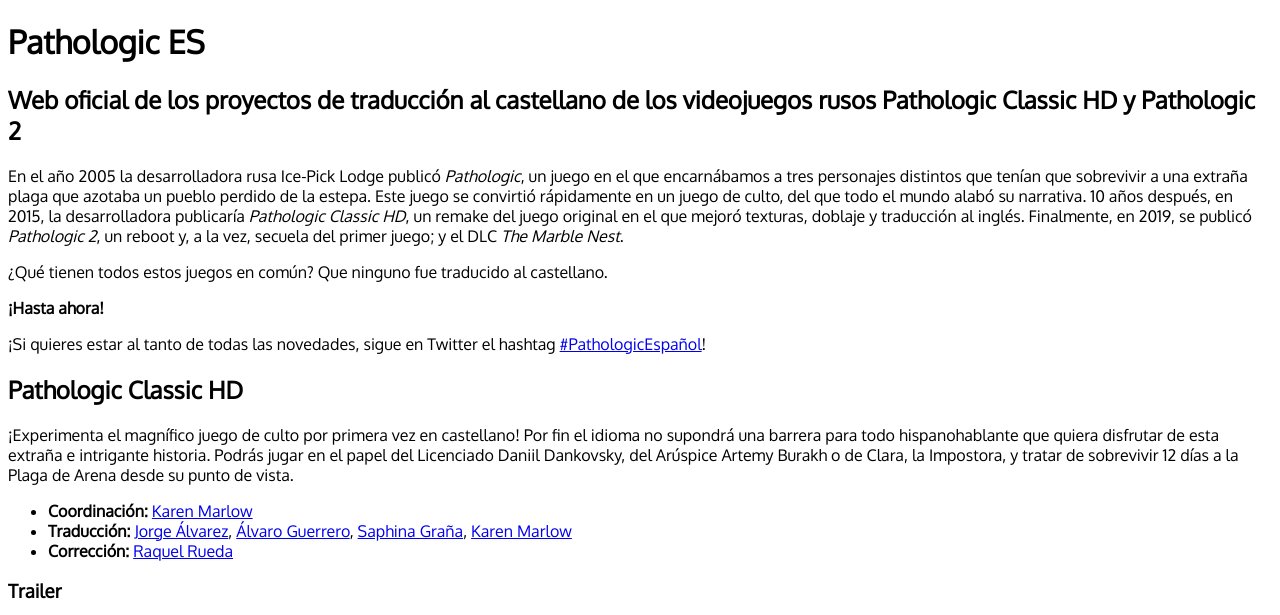
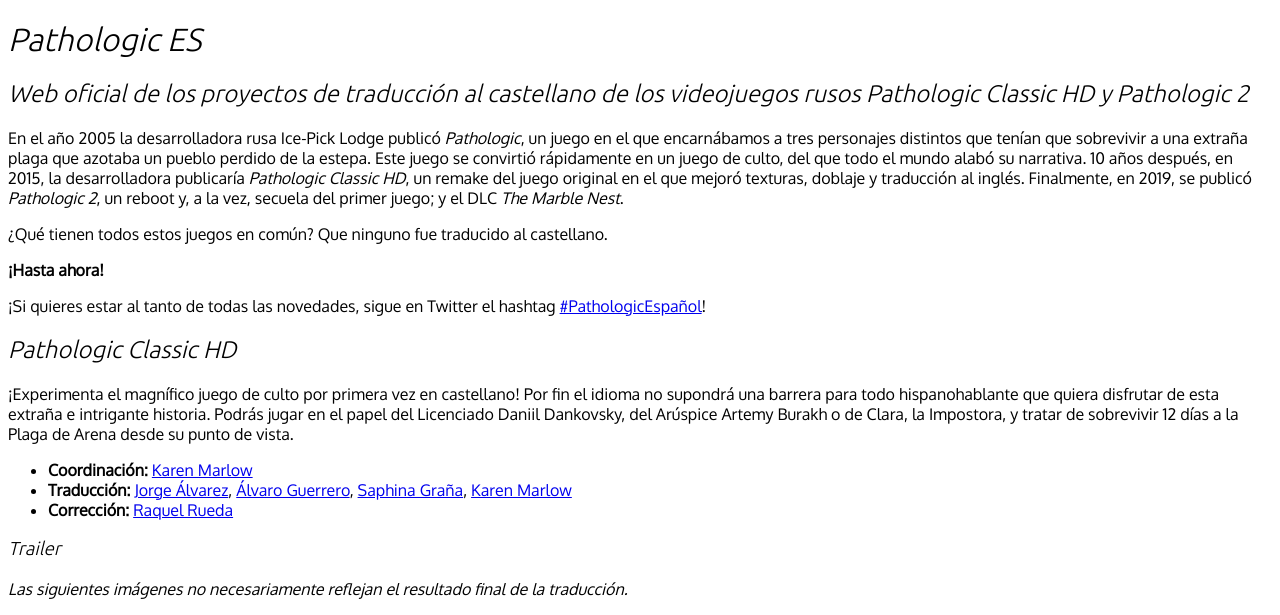
Before and after one commit to pathologic-es/pathologic-es.github.io, a Jekyll site: the page built from index.md, in a window 1280 px wide. Shown: the top 615 px of the page. Built offline with Jekyll 4.4.1, drawn with Linux system fonts in a browser that asks for light colours; grey boxes are pictures that could not be loaded.

Commit message:
Update styles.css

```diff
--- a/assets/styles.css
+++ b/assets/styles.css
@@ -1,4 +1,4 @@
 @import url('https://fonts.googleapis.com/css2?family=Oxygen&family=Ubuntu:wght@300&display=swap');
 
 body { font-family: "Oxygen", sans-serif; }
-h1, h2, h3, h4, h5, h6 { font: italic 300 "Ubuntu", sans-serif;}
+h1, h2, h3, h4, h5, h6 { font-family: "Ubuntu", sans-serif; font-style: italic; font-weight: 300; }
```
